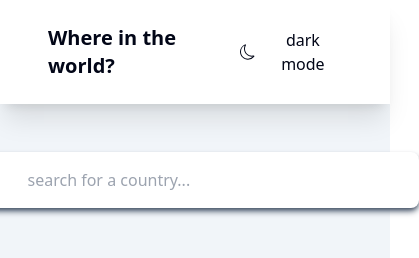
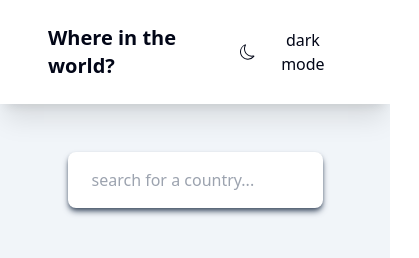
Before and after one commit to WilsonTomisin/country-data, a React (Create React App) app: page / in a window 390 px wide. Shown: the top 258 px of the page, 419 px wide, since content can reach past the window. Built offline with nearby package versions, Linux system fonts and the light colour scheme.

Commit message:
responsive search bar

```diff
--- a/src/components/searchField.jsx
+++ b/src/components/searchField.jsx
@@ -24,7 +24,8 @@ export const SearchField = ({isDark, setContinent, data}) => {
     <div className=' w-auto p-12 flex items-center flex-col md:flex-row justify-between'>
       <div className=' flex items-center flex-col md:flex-row mb-8 md:mb-0'>
         {/* <BiSearch className={` relative text-2xl ${darktheme}`}/> */}
-        <input type="search" value={searchTerm} onChange={(e)=>setsearchTerm(e.target.value)} placeholder='search for a country...' className={` ${darktheme} search-field py-4 pl-14 pr-40 rounded-lg shadow-slate-600 shadow-md `} />
+        <input type="search" value={searchTerm} onChange={(e)=>setsearchTerm(e.target.value)} placeholder='search for a country...'
+        className={` ${darktheme} search-field py-4 pl-6 md:pl-14 md:pr-40 rounded-lg shadow-slate-600 shadow-md `} />
         <button onClick={handleClick}
         className={` ${darktheme2}  px-2 py-1 find-btn cursor-pointer`}>
           <BiSearch/>
```
